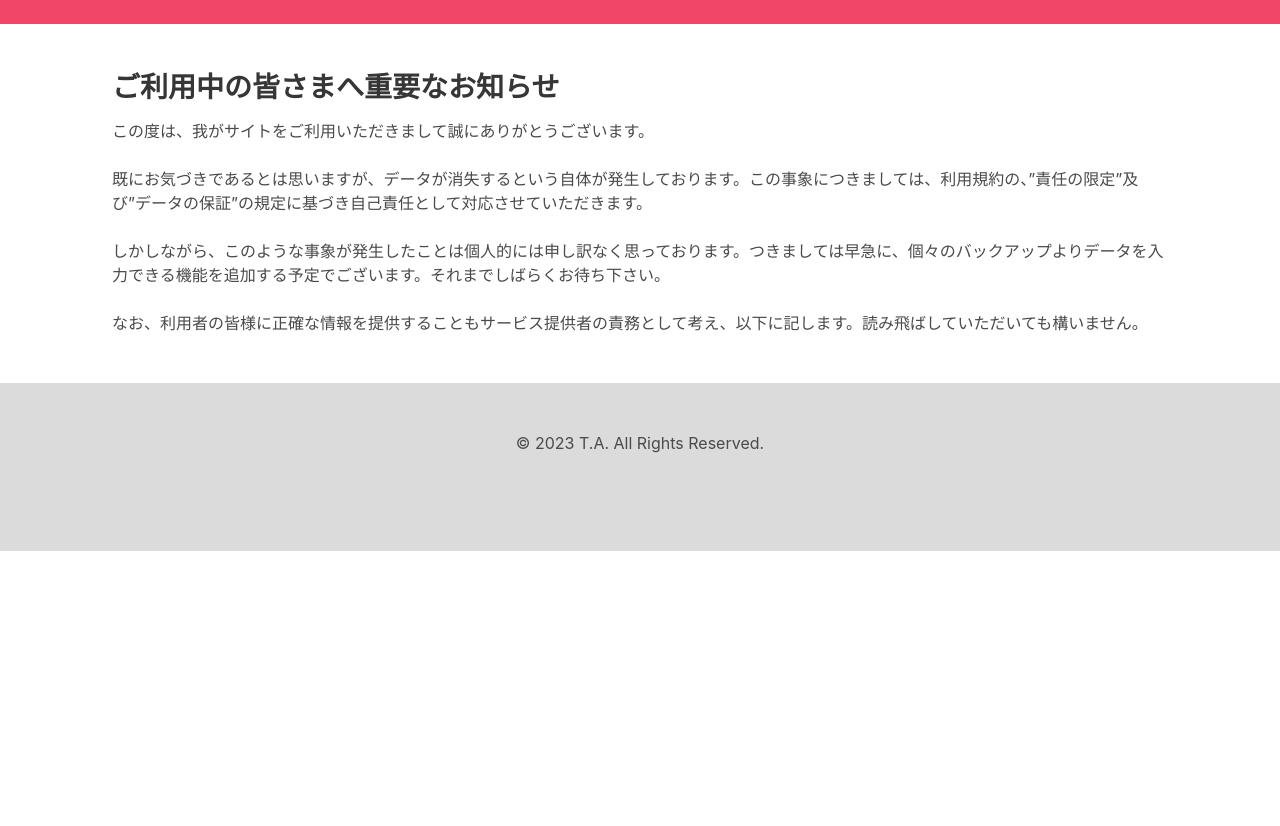
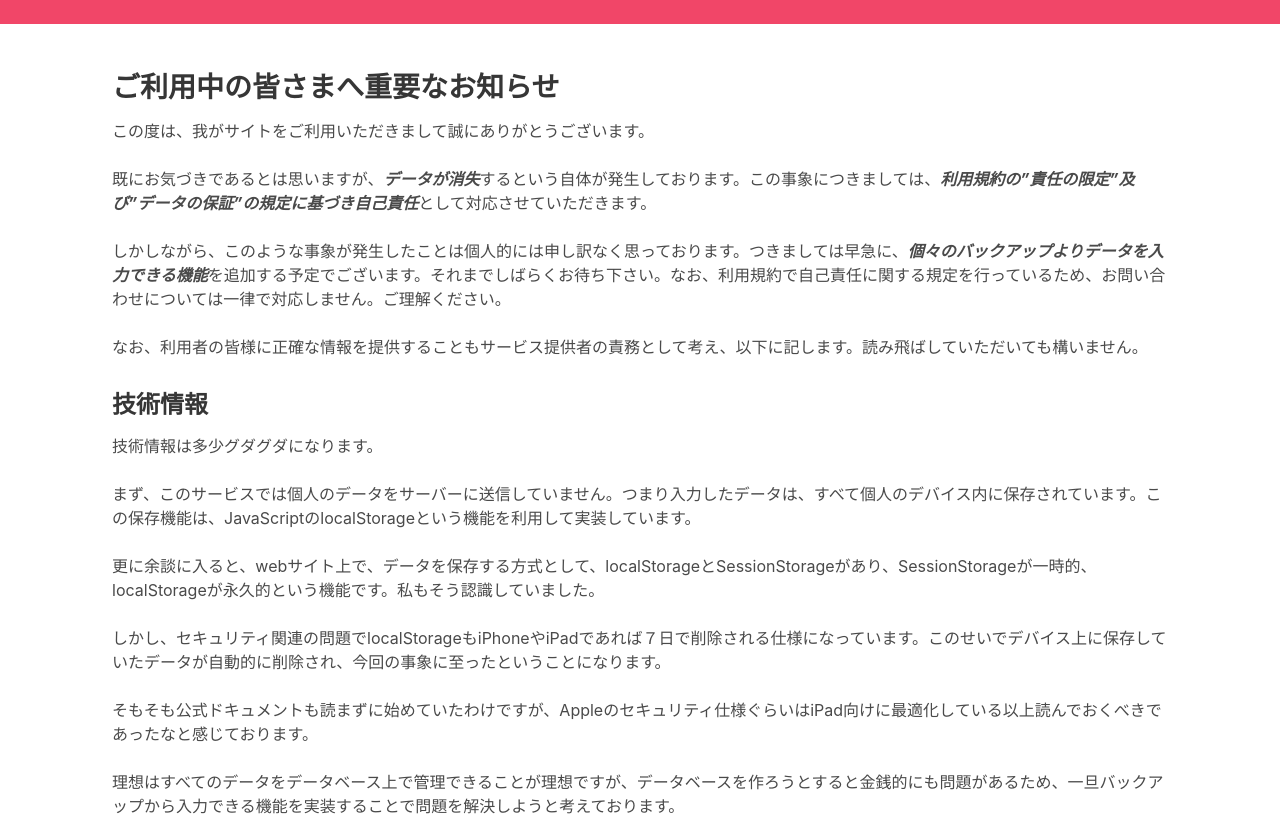
Before and after one commit to ScienceClub/dice, a plain HTML site: page site/attention.html in a window 1280 px wide. Shown: the part 126-952 px from the top of the page. Before the commit the page ends 800 px from the top, so only its background shows below. Drawn offline with nearby package versions, Linux system fonts and the light colour scheme.

Commit message:
技術文章追加

```diff
--- a/site/attention.html
+++ b/site/attention.html
@@ -27,8 +27,10 @@
       <div class="content">
         <h2>ご利用中の皆さまへ重要なお知らせ</h2>
         <p>
-          この度は、我がサイトをご利用いただきまして誠にありがとうございます。<br><br>既にお気づきであるとは思いますが、データが消失するという自体が発生しております。この事象につきましては、利用規約の、”責任の限定”及び”データの保証”の規定に基づき自己責任として対応させていただきます。<br><br>しかしながら、このような事象が発生したことは個人的には申し訳なく思っております。つきましては早急に、個々のバックアップよりデータを入力できる機能を追加する予定でございます。それまでしばらくお待ち下さい。<br><br>なお、利用者の皆様に正確な情報を提供することもサービス提供者の責務として考え、以下に記します。読み飛ばしていただいても構いません。
+          この度は、我がサイトをご利用いただきまして誠にありがとうございます。<br><br>既にお気づきであるとは思いますが、<var class="has-text-weight-bold">データが消失</var>するという自体が発生しております。この事象につきましては、<var class="has-text-weight-bold">利用規約の”責任の限定”及び”データの保証”の規定に基づき自己責任</var>として対応させていただきます。<br><br>しかしながら、このような事象が発生したことは個人的には申し訳なく思っております。つきましては早急に、<var class="has-text-weight-bold">個々のバックアップよりデータを入力できる機能</var>を追加する予定でございます。それまでしばらくお待ち下さい。なお、利用規約で自己責任に関する規定を行っているため、お問い合わせについては一律で対応しません。ご理解ください。<br><br>なお、利用者の皆様に正確な情報を提供することもサービス提供者の責務として考え、以下に記します。読み飛ばしていただいても構いません。
         </p>
+        <h3>技術情報</h3>
+        <p>技術情報は多少グダグダになります。<br><br>まず、このサービスでは個人のデータをサーバーに送信していません。つまり入力したデータは、すべて個人のデバイス内に保存されています。この保存機能は、JavaScriptのlocalStorageという機能を利用して実装しています。<br><br>更に余談に入ると、webサイト上で、データを保存する方式として、localStorageとSessionStorageがあり、SessionStorageが一時的、localStorageが永久的という機能です。私もそう認識していました。<br><br>しかし、セキュリティ関連の問題でlocalStorageもiPhoneやiPadであれば７日で削除される仕様になっています。このせいでデバイス上に保存していたデータが自動的に削除され、今回の事象に至ったということになります。<br><br>そもそも公式ドキュメントも読まずに始めていたわけですが、Appleのセキュリティ仕様ぐらいはiPad向けに最適化している以上読んでおくべきであったなと感じております。<br><br>理想はすべてのデータをデータベース上で管理できることが理想ですが、データベースを作ろうとすると金銭的にも問題があるため、一旦バックアップから入力できる機能を実装することで問題を解決しようと考えております。<br><br>また、利用規約も改定を考えております。とはいえ作成には時間がかかるため、作成が完了すればこのページ上に報告いたしますので少々お待ちください。こんな文章に最後までお付き合いいただきありがとうございました。</p>
       </div>
     </section>
   </div>
```
